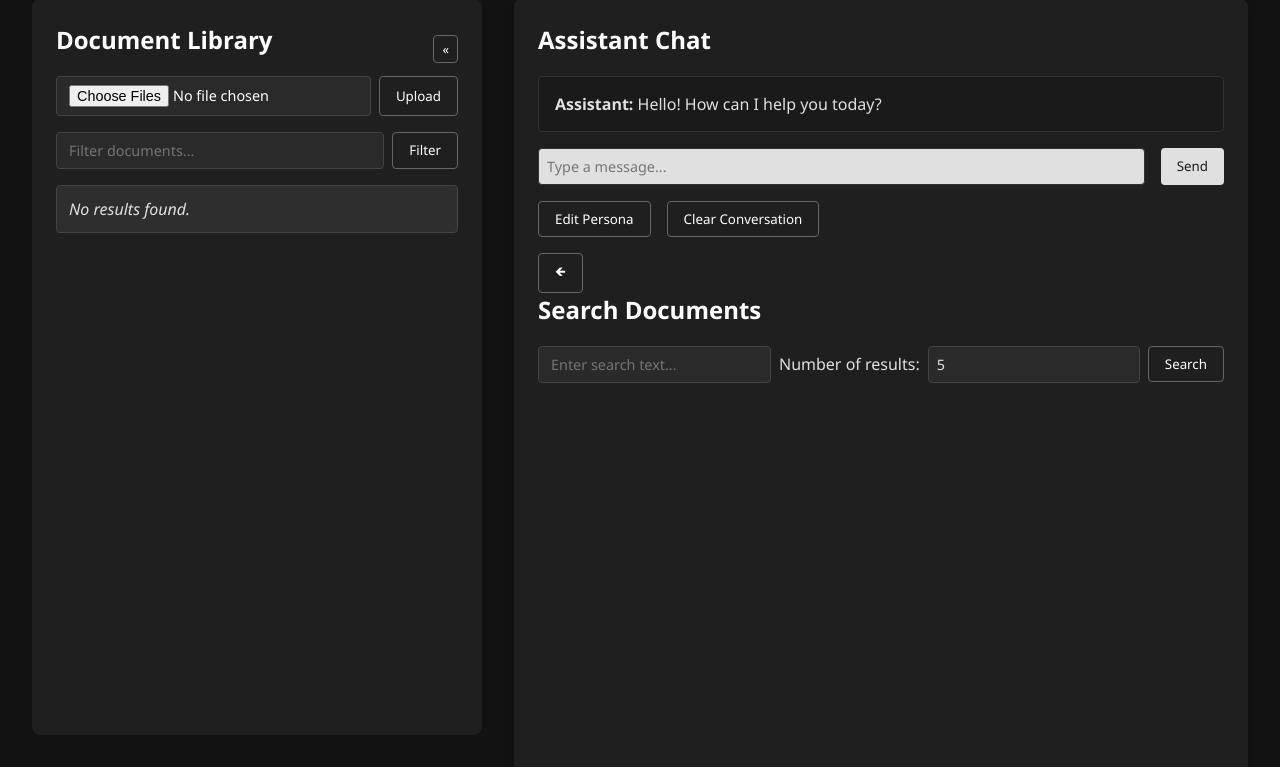
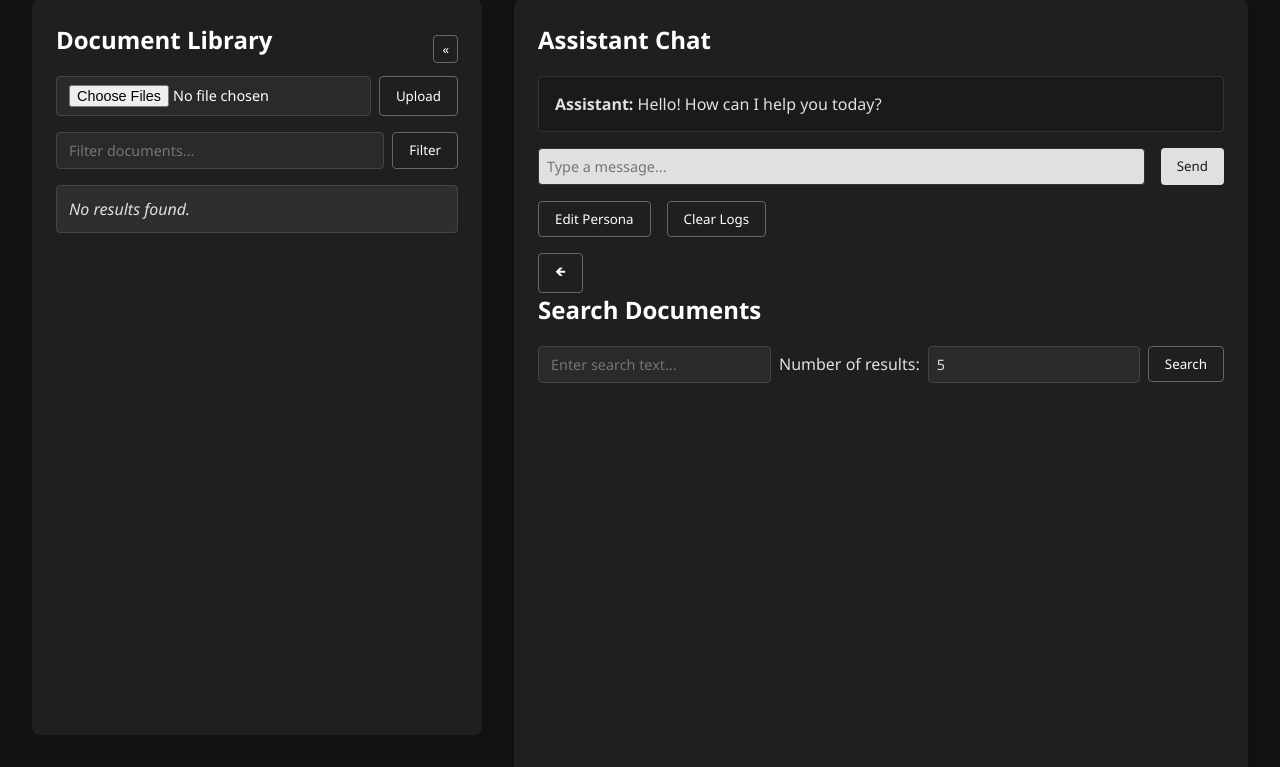
Before and after one commit to sage-bomb/Deployable-Knowledge, a FastAPI app: page / in a window 1280 px wide. Shown: the part 93-860 px from the top of the page. Run offline with FastAPI, Linux system fonts and the light colour scheme; data that the repository does not hold is empty.

Commit message:
language for clearing logs fixed

```diff
--- a/app/templates/index.html
+++ b/app/templates/index.html
@@ -95,7 +95,7 @@
             "
           >
             <button id="open-persona-btn">Edit Persona</button>
-            <button id="clear-history" type="button">Clear Conversation</button>
+            <button id="clear-history" type="button">Clear Logs</button>
           </div>
           <div id="search-panel-wrapper" class="column-wrapper">
             <button id="toggle-search-btn" title="Minimize Search Results">
```
